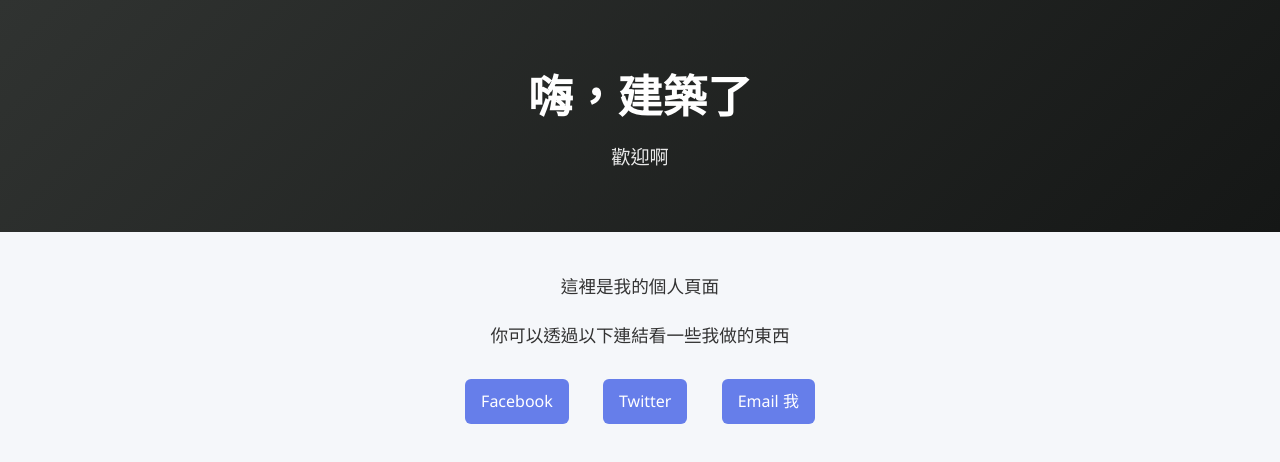
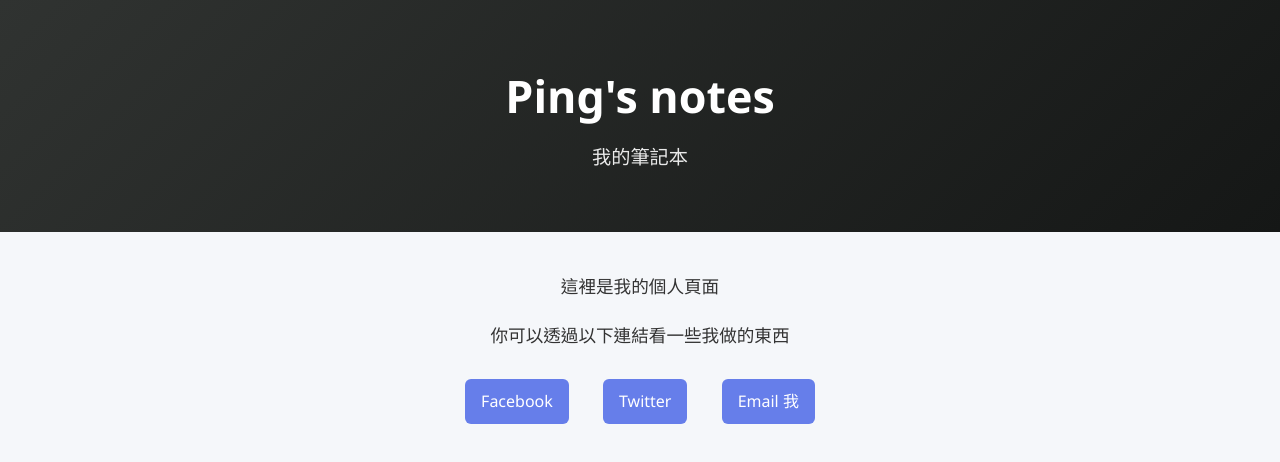
Before and after one commit to BigDasni/my, a plain HTML site: page index.html in a window 1280 px wide. Drawn offline with Linux system fonts and the light colour scheme.

Commit message:
Update index.html

```diff
--- a/index.html
+++ b/index.html
@@ -9,8 +9,8 @@
 <body>
 
   <header>
-    <h1>嗨，建築了</h1>
-    <p>歡迎啊</p>
+    <h1>Ping's notes</h1>
+    <p>我的筆記本</p>
   </header>
 
   <main>
```
